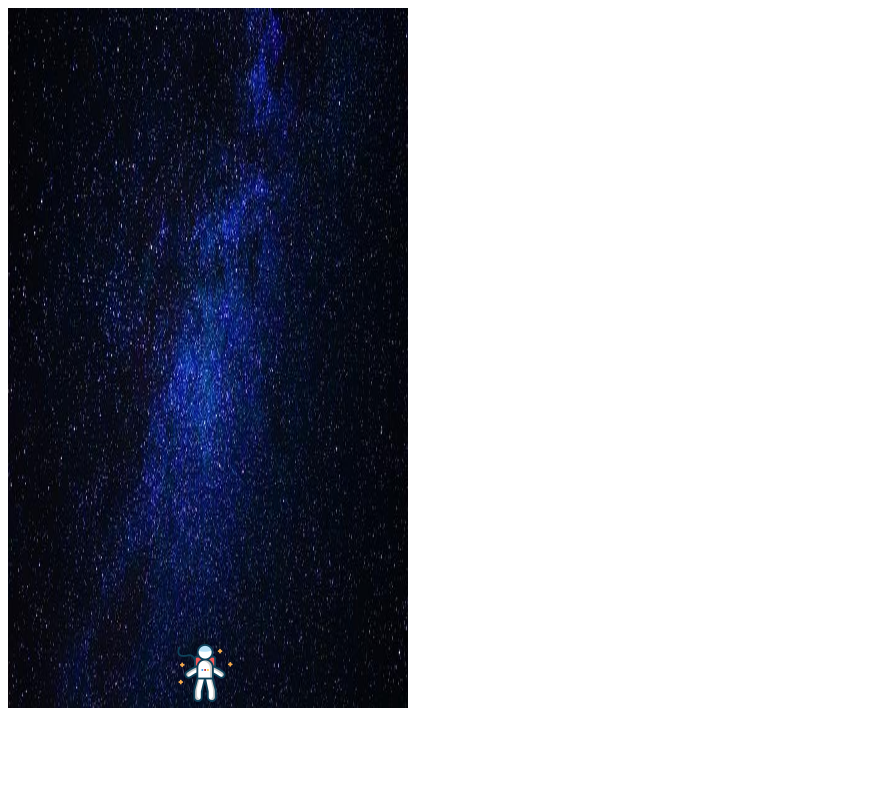
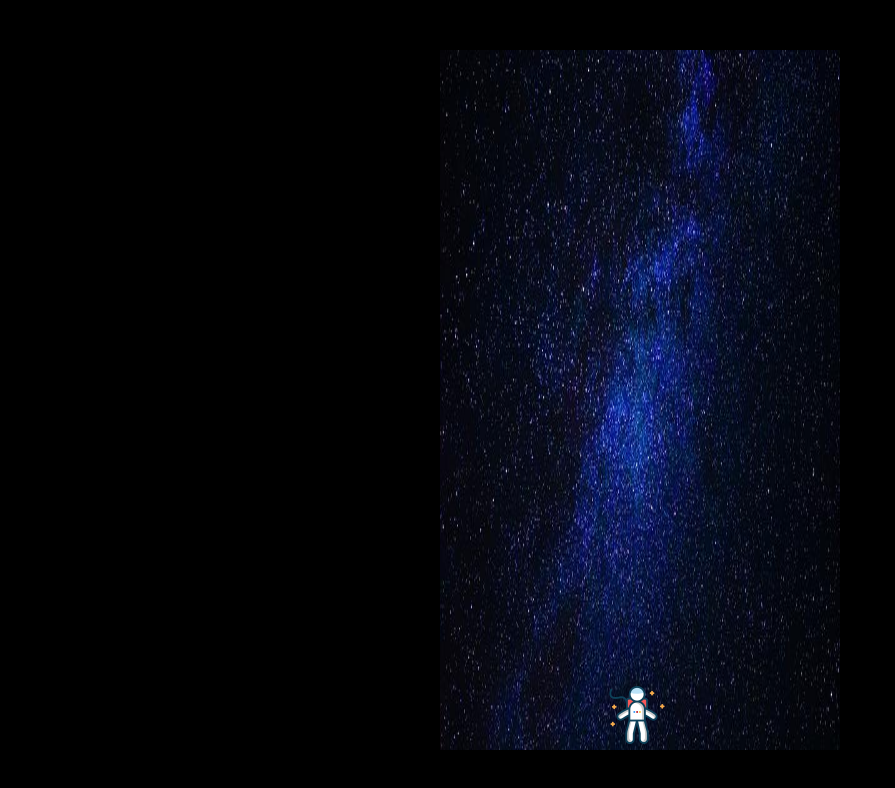
Before and after one commit to eovhdnjawm1/shootingGame, a plain HTML site: page index.html in a window 1280 px wide. Shown: the whole page, without its empty margins (0-895 px from the left). Drawn offline with Linux system fonts and the light colour scheme.

Commit message:
style 연결

```diff
--- a/index.html
+++ b/index.html
@@ -4,6 +4,7 @@
 	<meta charset="UTF-8">
 	<meta http-equiv="X-UA-Compatible" content="IE=edge">
 	<meta name="viewport" content="width=device-width, initial-scale=1.0">
+	<link rel="stylesheet" href="style.css">
 	<title></title>
 </head>
 <body>
--- /dev/null
+++ b/style.css
@@ -0,0 +1,10 @@
+body {
+	padding: 0;
+	margin: 0;
+	background-color: black;
+	width: 100vw;
+	height: 100vh;
+	display: flex;
+	justify-content: center;
+	align-items: center;
+}
```
